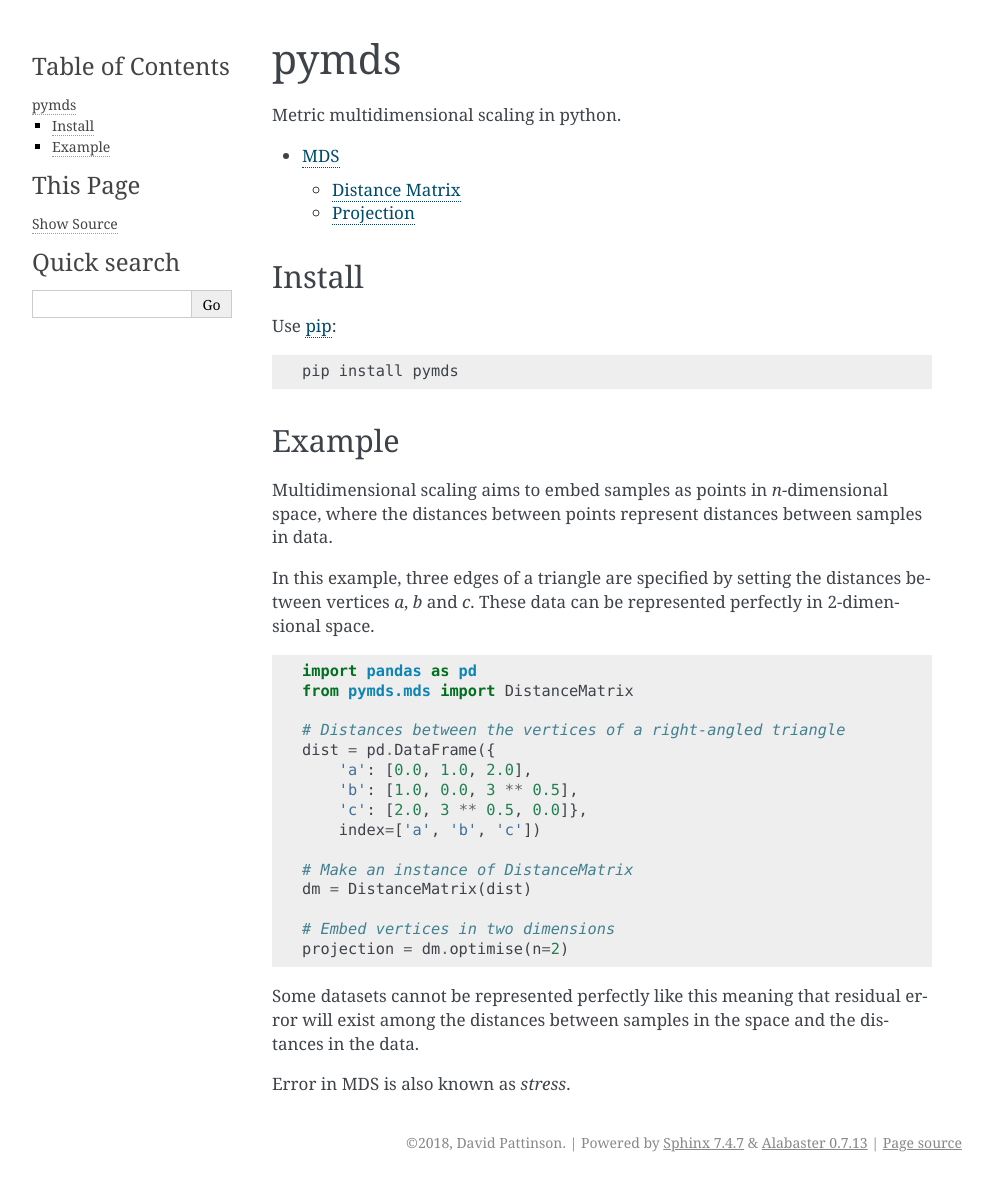
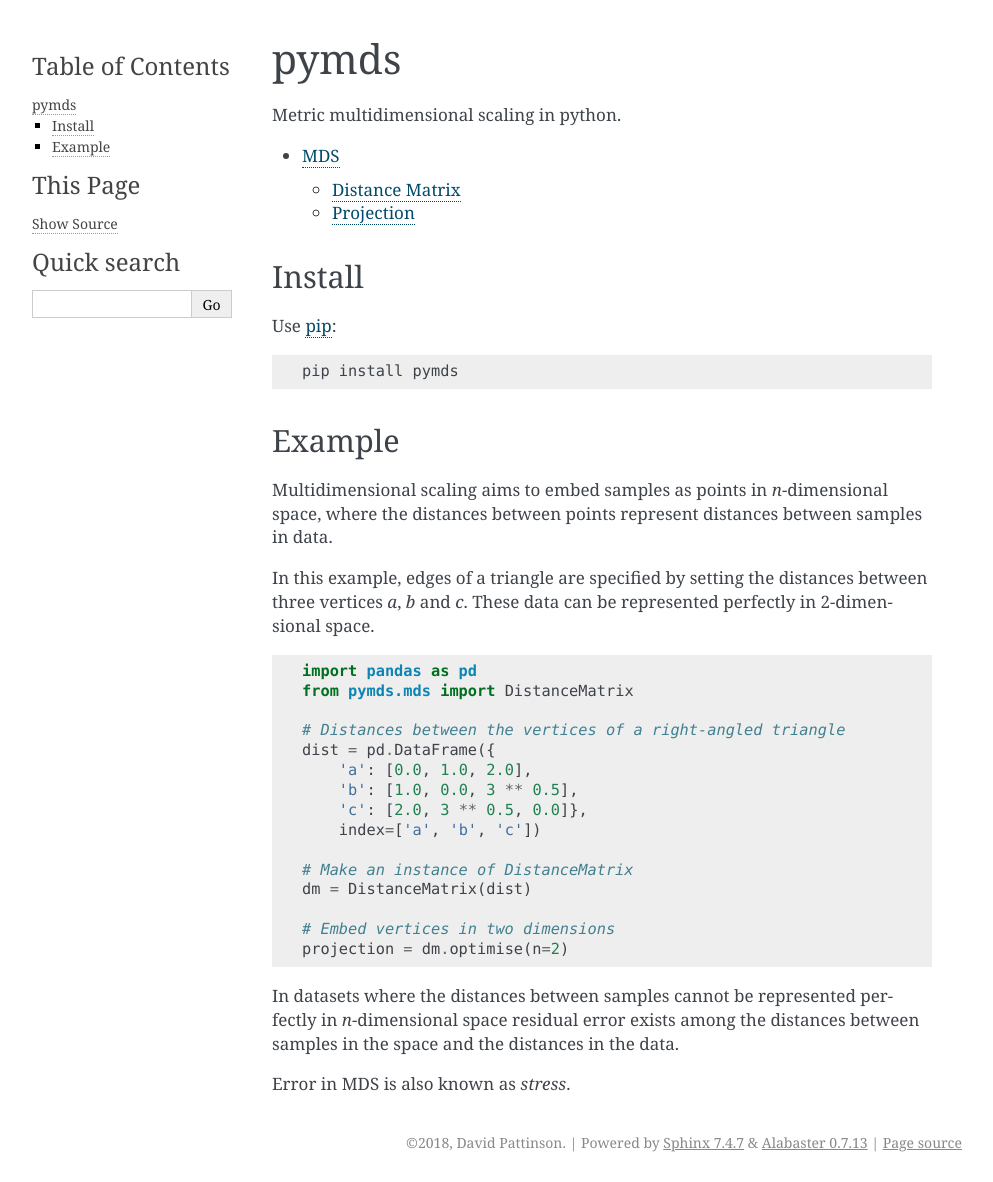
Before and after one commit to acorg/pymds, a Sphinx documentation site: the page built from docs/source/index.rst, in a window 1280 px wide. Shown: the whole page, without its empty margins (148-1141 px from the left). Built offline with Sphinx 7.4.7, drawn with Linux system fonts in a browser that asks for light colours.

Commit message:
Minor minor changes.

```diff
--- a/docs/source/index.rst
+++ b/docs/source/index.rst
@@ -23,11 +23,11 @@ Example
 
 Multidimensional scaling aims to embed samples as points in `n`-dimensional space, where the distances between points represent distances between samples in data.
 
-In this example, three edges of a triangle are specified by setting the distances between vertices `a`, `b` and `c`. These data can be represented perfectly in 2-dimensional space.
+In this example, edges of a triangle are specified by setting the distances between three vertices `a`, `b` and `c`. These data can be represented perfectly in 2-dimensional space.
 
 .. literalinclude:: distance-matrix-example.py
 
-Some datasets cannot be represented perfectly like this meaning that residual error will exist among the distances between samples in the space and the distances in the data.
+In datasets where the distances between samples cannot be represented perfectly in `n`-dimensional space residual error exists among the distances between samples in the space and the distances in the data.
 
 Error in MDS is also known as `stress`.
 
```
